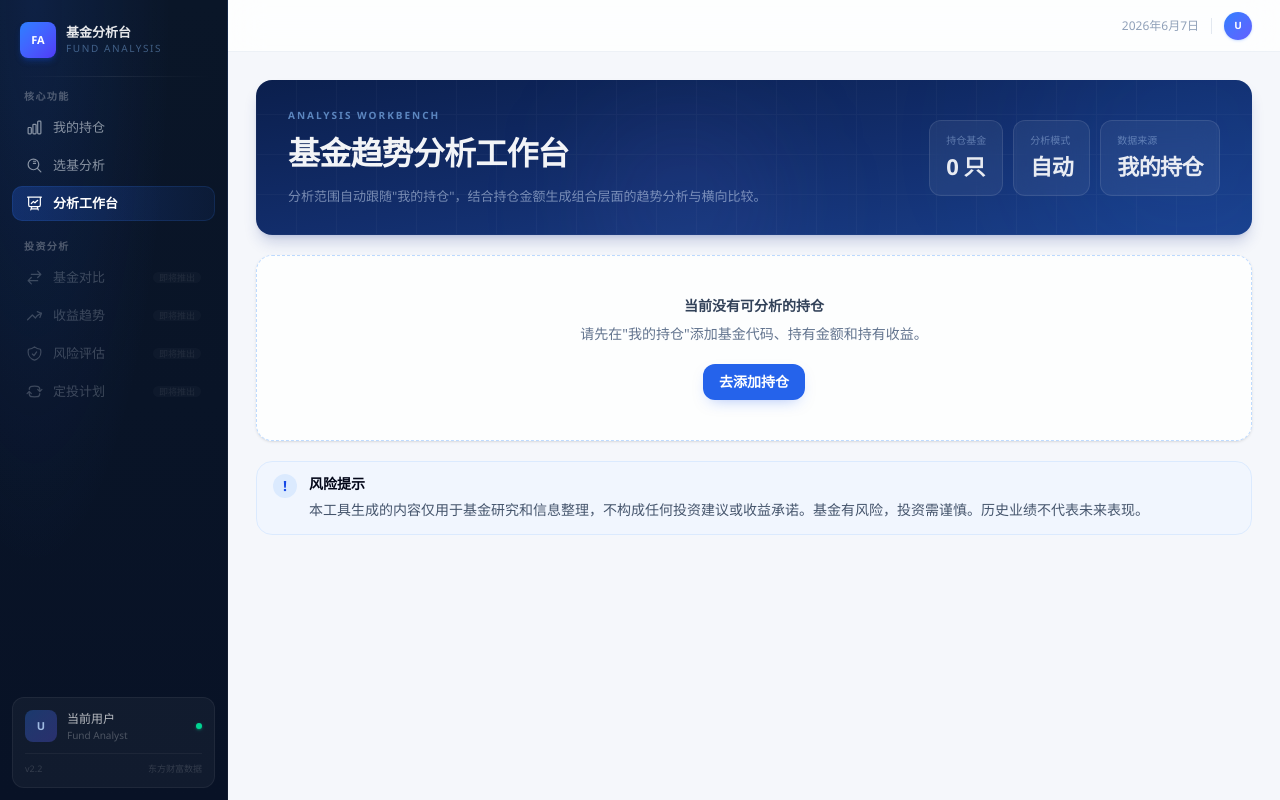
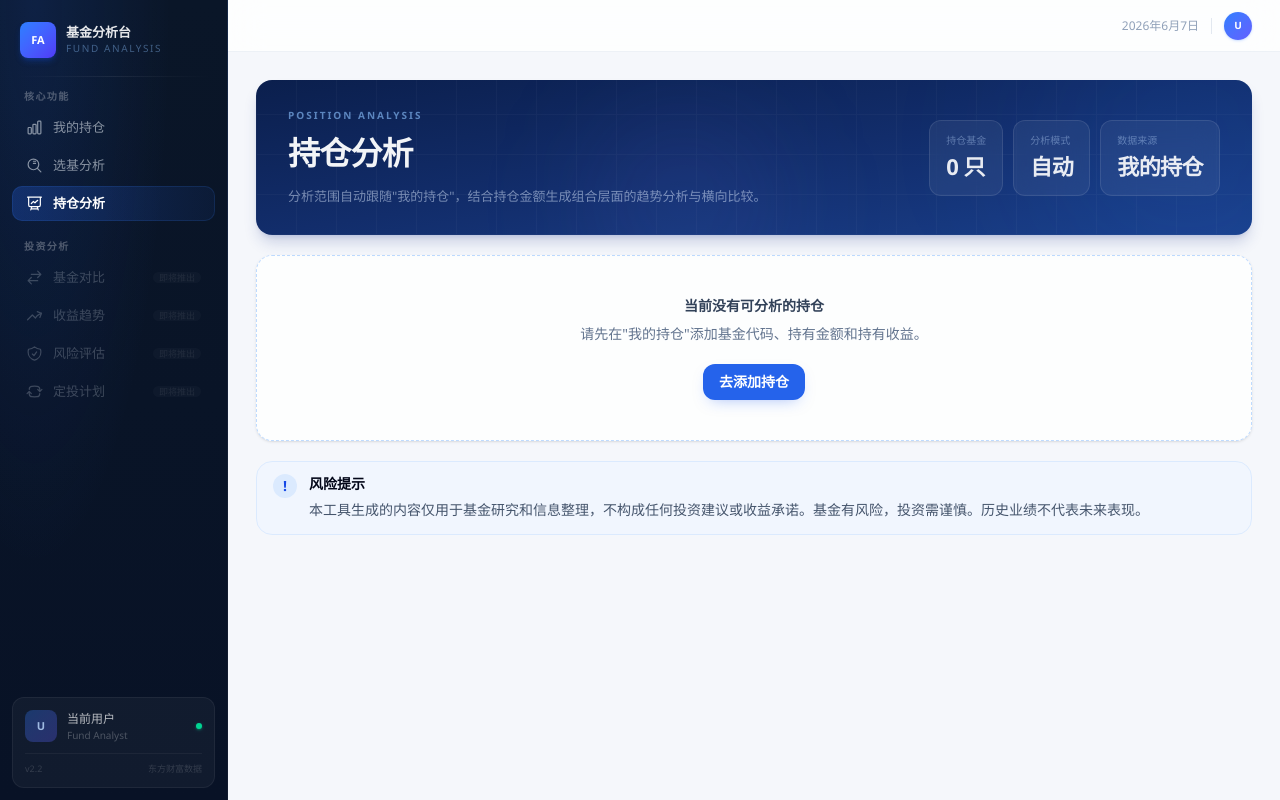
Before and after one commit to Wcoder03/fund-visualizer, a React (Vite) app: page /analysis in a window 1280 px wide. Built offline with nearby package versions, Linux system fonts and the light colour scheme.

Commit message:
rename: 分析工作台 → 持仓分析
- 侧边栏: 分析工作台 → 持仓分析
- Hero: 基金趋势分析工作台 → 持仓分析
- Hero: ANALYSIS WORKBENCH → POSITION ANALYSIS

```diff
--- a/src/components/Layout.tsx
+++ b/src/components/Layout.tsx
@@ -23,7 +23,7 @@ const navGroups: NavGroup[] = [
     items: [
       { path: '/', label: '我的持仓', icon: <svg className="h-[17px] w-[17px]" fill="none" stroke="currentColor" viewBox="0 0 24 24" strokeWidth={1.7}><path strokeLinecap="round" strokeLinejoin="round" d="M3 13.125C3 12.504 3.504 12 4.125 12h2.25c.621 0 1.125.504 1.125 1.125v6.75C7.5 20.496 6.996 21 6.375 21h-2.25A1.125 1.125 0 013 19.875v-6.75zM9.75 8.625c0-.621.504-1.125 1.125-1.125h2.25c.621 0 1.125.504 1.125 1.125v11.25c0 .621-.504 1.125-1.125 1.125h-2.25a1.125 1.125 0 01-1.125-1.125V8.625zM16.5 4.125c0-.621.504-1.125 1.125-1.125h2.25C20.496 3 21 3.504 21 4.125v15.75c0 .621-.504 1.125-1.125 1.125h-2.25a1.125 1.125 0 01-1.125-1.125V4.125z" /></svg> },
       { path: '/fund-advisor', label: '选基分析', icon: <svg className="h-[17px] w-[17px]" fill="none" stroke="currentColor" viewBox="0 0 24 24" strokeWidth={1.7}><path strokeLinecap="round" strokeLinejoin="round" d="M21 21l-5.197-5.197m0 0A7.5 7.5 0 105.196 5.196a7.5 7.5 0 0010.607 10.607z" /><path strokeLinecap="round" strokeLinejoin="round" d="M10.5 6h3m-3 3h3" /></svg> },
-      { path: '/analysis', label: '分析工作台', icon: <svg className="h-[17px] w-[17px]" fill="none" stroke="currentColor" viewBox="0 0 24 24" strokeWidth={1.7}><path strokeLinecap="round" strokeLinejoin="round" d="M3.75 3v11.25A2.25 2.25 0 006 16.5h2.25M3.75 3h-1.5m1.5 0h16.5m0 0h1.5m-1.5 0v11.25A2.25 2.25 0 0118 16.5h-2.25m-7.5 0h7.5m-7.5 0l-1 3m8.5-3l1 3m0 0l.5 1.5m-.5-1.5h-9.5m0 0l-.5 1.5m.75-9l3-3 2.148 2.148A12.061 12.061 0 0116.5 7.605" /></svg> },
+      { path: '/analysis', label: '持仓分析', icon: <svg className="h-[17px] w-[17px]" fill="none" stroke="currentColor" viewBox="0 0 24 24" strokeWidth={1.7}><path strokeLinecap="round" strokeLinejoin="round" d="M3.75 3v11.25A2.25 2.25 0 006 16.5h2.25M3.75 3h-1.5m1.5 0h16.5m0 0h1.5m-1.5 0v11.25A2.25 2.25 0 0118 16.5h-2.25m-7.5 0h7.5m-7.5 0l-1 3m8.5-3l1 3m0 0l.5 1.5m-.5-1.5h-9.5m0 0l-.5 1.5m.75-9l3-3 2.148 2.148A12.061 12.061 0 0116.5 7.605" /></svg> },
     ],
   },
   {
--- a/src/pages/Dashboard.tsx
+++ b/src/pages/Dashboard.tsx
@@ -240,8 +240,8 @@ export default function Dashboard() {
 
         <div className="relative flex flex-col gap-6 lg:flex-row lg:items-center lg:justify-between">
           <div className="max-w-lg">
-            <p className="text-[10px] font-semibold uppercase tracking-[0.2em] text-blue-300/60">Analysis Workbench</p>
-            <h1 className="mt-1.5 text-[26px] font-bold tracking-tight text-white/95 sm:text-[32px]">基金趋势分析工作台</h1>
+            <p className="text-[10px] font-semibold uppercase tracking-[0.2em] text-blue-300/60">Position Analysis</p>
+            <h1 className="mt-1.5 text-[26px] font-bold tracking-tight text-white/95 sm:text-[32px]">持仓分析</h1>
             <p className="mt-2 text-[13px] leading-[1.7] text-blue-100/50">
               分析范围自动跟随"我的持仓"，结合持仓金额生成组合层面的趋势分析与横向比较。
             </p>
```
